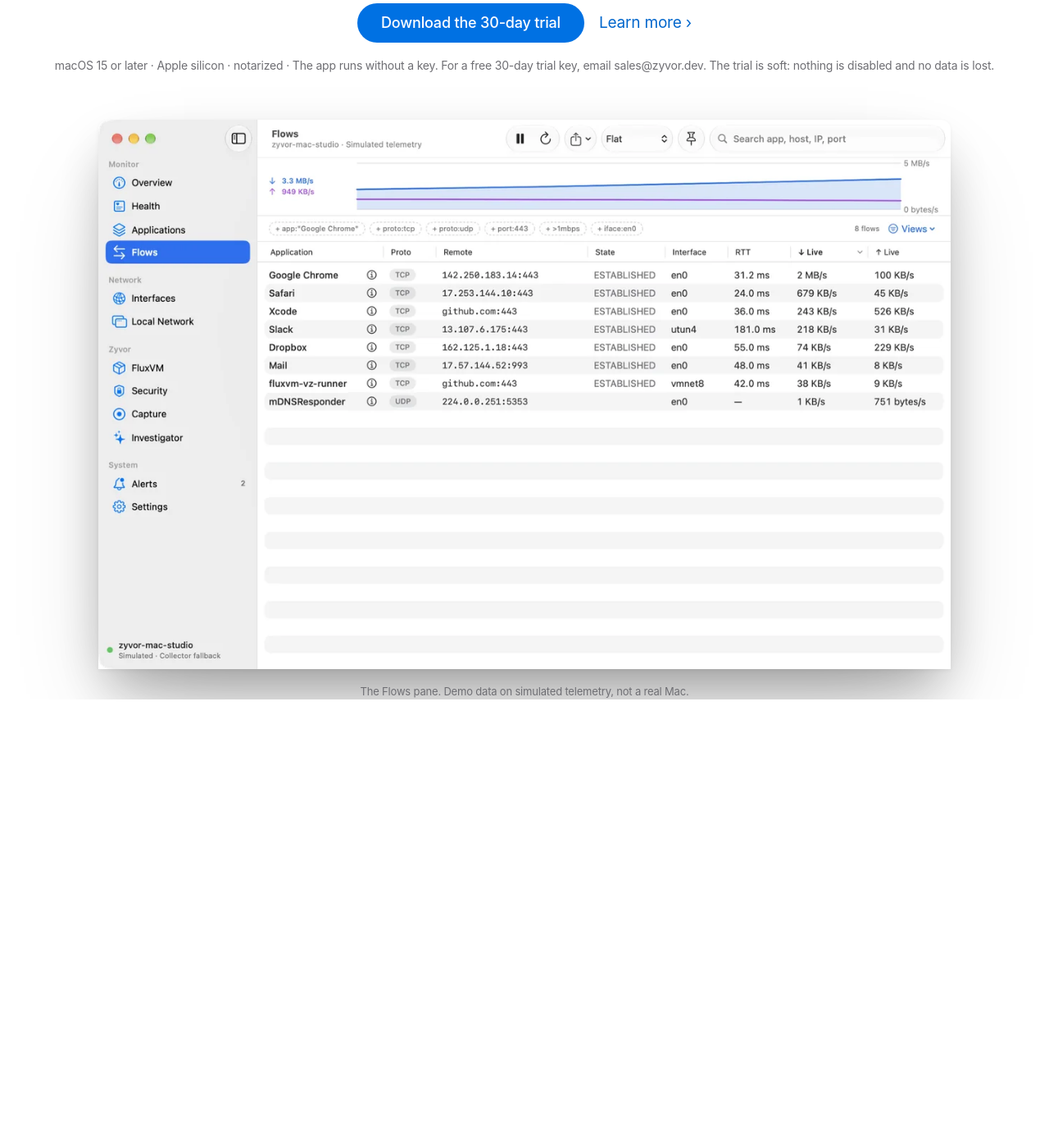
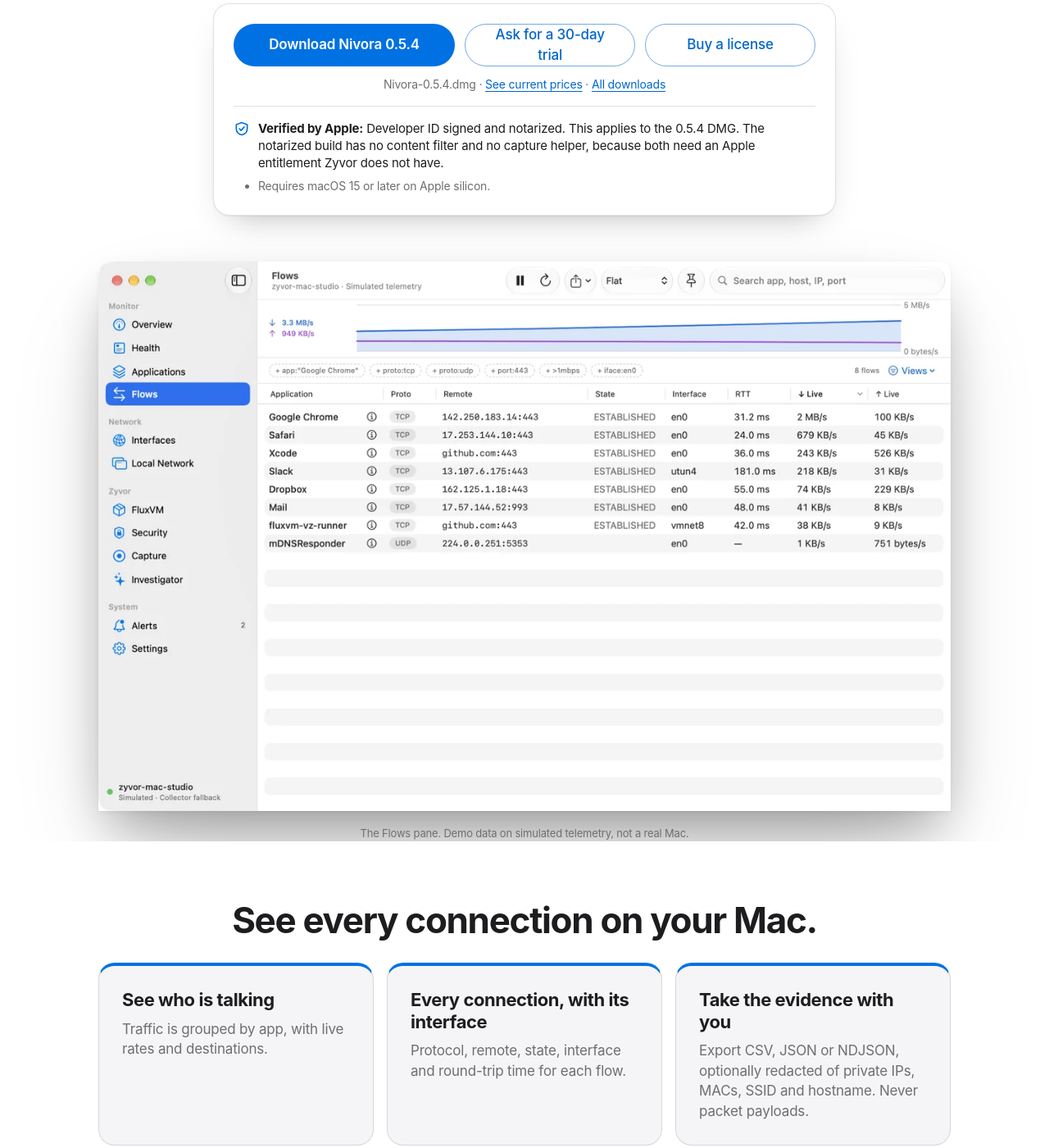
Before and after one commit to zyvorai/nivora, a plain HTML site: page site/index.html in a window 1280 px wide. Shown: the part 766-2166 px from the top of the page at 82% size. Drawn offline with Linux system fonts and the light colour scheme.

Commit message:
Pages: buyer-first hero, outcome tiles, pricing pointer (#9)
Co-authored-by: Claude Sonnet 5.5 <noreply@anthropic.com>

```diff
--- /dev/null
+++ b/site/assets/zyvor-buyer.css
@@ -0,0 +1,51 @@
+/* Zyvor Pages buyer kit v1. Plain CSS, no fonts, no scripts, no trackers.
+   Layer on top of assets/landing.css (it reuses its tokens: --bg, --text, --dim,
+   --line, --surface, --accent-btn, --on-accent, --link, --focus, --radius).
+   Dark and light follow prefers-color-scheme. Motion respects prefers-reduced-motion.
+   Per product, set only --accent-btn / --accent-ink on :root. See snippet.html. */
+
+/* Buyer panel: the three actions, directly under the hero text */
+.buyer{max-width:760px;margin:32px auto 0;padding:20px;text-align:left;
+  background:var(--surface);border:1px solid var(--line);border-radius:var(--radius);
+  box-shadow:0 1px 2px rgba(0,0,0,.06),0 18px 40px -22px rgba(0,0,0,.35)}
+.buyer .actions{display:grid;gap:12px;grid-template-columns:1fr}
+.buyer .actions .btn{width:100%;font-size:17px;min-height:48px;padding:0 20px;text-align:center}
+.buyer .actions .btn.primary{font-weight:600}
+.buyer .sub{margin:12px 0 0;font-size:14px;color:var(--dim);text-align:center}
+.buyer .sub a{color:var(--link)}
+.buyer .trust{display:flex;gap:10px;align-items:flex-start;margin:16px 0 0;padding-top:16px;border-top:1px solid var(--line);font-size:15px;line-height:1.4}
+.buyer .trust svg{flex:none;width:20px;height:20px;margin-top:1px;color:var(--accent-btn)}
+.buyer .reqs{margin:8px 0 0;padding-left:30px;font-size:14px;color:var(--dim)}
+@media (min-width:640px){
+  .buyer{padding:24px}
+  .buyer .actions{grid-template-columns:1.3fr 1fr 1fr}
+}
+.buyer .btn.ghost{color:var(--link)}
+
+/* Outcome tiles: three benefits, each a plain sentence */
+.outcomes{max-width:var(--maxw);margin:0 auto;padding:72px 20px 0}
+.outcomes h2{margin:0 0 28px;text-align:center;font-size:clamp(28px,4.2vw,44px);line-height:1.1;font-weight:700;letter-spacing:-.03em;text-wrap:balance}
+.tiles{display:grid;gap:16px;grid-template-columns:1fr;list-style:none;margin:0;padding:0}
+@media (min-width:768px){.tiles{grid-template-columns:repeat(3,1fr)}}
+.tile{background:var(--bg-alt);border:1px solid var(--line);border-radius:var(--radius);padding:28px;border-top:4px solid var(--accent-btn)}
+.tile h3{margin:0 0 10px;font-size:22px;line-height:1.2;font-weight:650;letter-spacing:-.02em}
+.tile p{margin:0;color:var(--dim);font-size:17px;line-height:1.45}
+
+/* Pricing pointer: no prices on this page, the catalog on zyvor.dev is the source */
+.buy-pointer{max-width:760px;margin:0 auto;padding:72px 20px;text-align:center}
+.buy-pointer h2{margin:0 0 12px;font-size:clamp(28px,4.2vw,44px);line-height:1.1;font-weight:700;letter-spacing:-.03em}
+.buy-pointer p{margin:0 auto 8px;max-width:52ch;color:var(--dim);font-size:18px}
+.buy-pointer .cta{margin-top:24px}
+
+/* Footer helpers */
+.footer .links a{display:inline-flex;align-items:center;min-height:32px}
+
+/* Small screens: keep targets large, avoid horizontal scroll */
+@media (max-width:480px){
+  .hero{padding-top:48px}
+  .hero .icon{width:76px;height:76px}
+  .band{padding-top:72px}
+  .buyer{margin-left:-4px;margin-right:-4px}
+}
+@media (prefers-reduced-motion:reduce){.buyer,.tile{transition:none}}
+@media (forced-colors:active){.tile{border:1px solid CanvasText}.buyer{border:1px solid CanvasText}}
--- a/site/index.html
+++ b/site/index.html
@@ -28,8 +28,9 @@
 <meta name="twitter:image" content="https://zyvorai.github.io/nivora/social/og.png">
 <meta name="twitter:image:alt" content="Nivora: See every connection on your Mac. The app window shows demo data.">
 <link rel="stylesheet" href="assets/landing.css">
+<link rel="stylesheet" href="assets/zyvor-buyer.css">
 <style>:root{--accent-btn:#0071e3;--accent-ink:#0071e3;--accent-grad-a:#0071e3;--accent-grad-b:#32ade6}</style>
-<script type="application/ld+json">{"@context":"https://schema.org","@type":"SoftwareApplication","name":"Zyvor Nivora","applicationCategory":"DeveloperApplication","operatingSystem":"macOS","softwareVersion":"0.5.4","downloadUrl":"https://github.com/zyvorai/nivora/releases/tag/v0.5.4","url":"https://zyvorai.github.io/nivora/","description":"Mac-native application and network intelligence: which app talks to what, over which interface. Flows, DNS, routes, VPNs and FluxVM. Local-first and observe-first.","image":"https://zyvorai.github.io/nivora/social/og.png","publisher":{"@type":"Organization","name":"Zyvor AI Labs Private Limited","url":"https://zyvor.dev"},"offers":[{"@type":"Offer","name":"Nivora (India, incl. 18% GST)","price":"999","priceCurrency":"INR","url":"https://zyvor.dev/buy#nivora"},{"@type":"Offer","name":"Nivora (outside India, excl. tax)","price":"10","priceCurrency":"USD","url":"https://zyvor.dev/buy#nivora"}]}</script>
+<script type="application/ld+json">{"@context":"https://schema.org","@type":"SoftwareApplication","name":"Zyvor Nivora","applicationCategory":"DeveloperApplication","operatingSystem":"macOS","softwareVersion":"0.5.4","downloadUrl":"https://github.com/zyvorai/nivora/releases/tag/v0.5.4","url":"https://zyvorai.github.io/nivora/","description":"Mac-native application and network intelligence: which app talks to what, over which interface. Flows, DNS, routes, VPNs and FluxVM. Local-first and observe-first.","image":"https://zyvorai.github.io/nivora/social/og.png","publisher":{"@type":"Organization","name":"Zyvor AI Labs Private Limited","url":"https://zyvor.dev"}}</script>
 </head>
 <body>
 <a class="skip" href="#main">Skip to content</a>
@@ -45,9 +46,22 @@
   <h1 id="top">Nivora</h1>
   <p class="tagline">See every connection on your Mac.</p>
   <p class="promise"><strong>Which app is talking to what, over which interface.</strong> Per-app flows, DNS, routes, VPNs, listeners and FluxVM workloads in a native SwiftUI app. Local-first and observe-first: no payloads, no uploads, nothing blocked unless you say so.</p>
-  <p class="cta"><a class="btn primary" href="https://github.com/zyvorai/nivora/releases/tag/v0.5.4">Download the 30-day trial</a><a class="textlink" href="#features">Learn more</a></p>
-  <p class="fine">macOS 15 or later · Apple silicon · notarized · The app runs without a key. For a free 30-day trial key, email sales@zyvor.dev. The trial is soft: nothing is disabled and no data is lost.</p>
+  <div class="buyer" role="group" aria-label="Get Nivora">
+    <div class="actions">
+      <a class="btn primary" href="https://github.com/zyvorai/nivora/releases/download/v0.5.4/Nivora-0.5.4.dmg">Download Nivora 0.5.4</a>
+      <a class="btn ghost" href="https://zyvor.dev/contact?intent=trial&amp;product=nivora" rel="noopener">Ask for a 30-day trial</a>
+      <a class="btn ghost" href="https://zyvor.dev/buy" rel="noopener">Buy a license</a>
+    </div>
+    <p class="sub">Nivora-0.5.4.dmg · <a href="https://zyvor.dev/pricing" rel="noopener">See current prices</a> · <a href="https://github.com/zyvorai/nivora/releases/tag/v0.5.4">All downloads</a></p>
+    <p class="trust"><svg viewBox="0 0 24 24" fill="none" stroke="currentColor" stroke-width="2" stroke-linecap="round" stroke-linejoin="round" aria-hidden="true"><path d="M12 3l8 3v6c0 4.5-3.2 8-8 9-4.8-1-8-4.5-8-9V6z"/><path d="M8.5 12l2.5 2.5 4.5-5"/></svg><span><strong>Verified by Apple:</strong> Developer ID signed and notarized. This applies to the 0.5.4 DMG. The notarized build has no content filter and no capture helper, because both need an Apple entitlement Zyvor does not have.</span></p>
+    <ul class="reqs"><li>Requires macOS 15 or later on Apple silicon.</li></ul>
+  </div>
   <figure class="shot hero-shot"><picture><source media="(prefers-color-scheme: dark)" srcset="assets/img/hero-flows-dark-1200.webp 1200w, assets/img/hero-flows-dark-1800.webp 1800w" sizes="(min-width:1080px) 1040px, 100vw"><img src="assets/img/hero-flows-light-1200.webp" srcset="assets/img/hero-flows-light-1200.webp 1200w, assets/img/hero-flows-light-1800.webp 1800w" sizes="(min-width:1080px) 1040px, 100vw" width="1800" height="1159" alt="Nivora Flows pane: every connection with its app, protocol, remote endpoint, state, interface and round-trip time, above a live throughput chart." fetchpriority="high" decoding="async"></picture><figcaption>The Flows pane. Demo data on simulated telemetry, not a real Mac.</figcaption></figure>
+</section>
+
+<section class="outcomes" aria-labelledby="outcomes-h">
+  <h2 id="outcomes-h">See every connection on your Mac.</h2>
+  <ul class="tiles"><li class="tile"><h3>See who is talking</h3><p>Traffic is grouped by app, with live rates and destinations.</p></li><li class="tile"><h3>Every connection, with its interface</h3><p>Protocol, remote, state, interface and round-trip time for each flow.</p></li><li class="tile"><h3>Take the evidence with you</h3><p>Export CSV, JSON or NDJSON, optionally redacted of private IPs, MACs, SSID and hostname. Never packet payloads.</p></li></ul>
 </section>
 
 <section class="band" aria-label="Overview">
@@ -92,13 +106,11 @@
   <p class="cta"><a class="btn primary" href="https://github.com/zyvorai/nivora/releases/download/v0.5.4/Nivora-0.5.4.dmg">Download Nivora-0.5.4.dmg</a><a class="textlink" href="https://github.com/zyvorai/nivora/releases/tag/v0.5.4">Release page</a><a class="textlink" href="docs/install.html">Install guide</a></p>
 </section>
 
-<section class="pricing" id="pricing" aria-labelledby="pricing-h">
-  <div class="inner">
-  <h2 id="pricing-h" style="text-align:left">Licence and pricing.</h2>
-  <p class="lead">Nivora is early. To run it, including business and commercial use, buy a licence: <b>INR 999 incl. 18% GST in India (about US$10 excl. tax outside India)</b>, one-time. Prices: INR incl. 18% GST in India; US dollars excl. tax elsewhere (VAT, GST or sales tax added where applicable). Pay online by UPI, card or netbanking; international cards work (charged in rupees); or request a US-dollar invoice by bank transfer. Custom pricing: contact sales@zyvor.dev. Need something customised, a company invoice or multi-entity terms? Write to sales@zyvor.dev.</p>
-<div class="card buy"><h3>Signed &amp; notarized</h3><p>Signed with our Apple Developer ID. Notarized by Apple; macOS shows its standard first-open confirmation for apps downloaded from the internet. It uses the built-in collector; it does <b>not</b> include the content filter or the capture helper, which need Apple entitlements we do not have.</p><p><b>INR 999</b> incl. GST (about <b>US$10</b> excl. tax outside India) &middot; one-time business-use licence</p><p class="cta"><a class="btn primary" href="https://rzp.io/rzp/ZlsmLxuC">Buy the signed app</a><a class="btn ghost" href="https://zyvor.dev/buy#nivora" rel="noopener">Buy on zyvor.dev</a><a class="btn ghost" href="mailto:sales@zyvor.dev?subject=Nivora%2030-day%20trial%20key">Start 30-day trial</a></p><img class="qr" src="pay-nivoraSigned.svg" alt="QR code: scan to buy the signed app" width="96" height="96" loading="lazy"></div>
-<p class="fine">A purchase licenses business and commercial use of that version and later ones on machines you own or operate. It does not cover redistribution or resale. Several companies or a larger rollout: <a href="mailto:sales@zyvor.dev">sales@zyvor.dev</a>. <a href="https://github.com/zyvorai/nivora/blob/main/docs/COMMERCIAL-LICENSE.md">Licence terms</a>. After payment you get a GST invoice and a download link by email. Earlier paid purchases keep their perpetual licence and need no key.</p>
-  </div>
+<section class="buy-pointer" id="pricing" aria-labelledby="pricing-h">
+  <h2 id="pricing-h">Prices and licenses</h2>
+  <p>Current prices, in your currency where available, are on zyvor.dev. You can evaluate for 30 days before you decide.</p>
+  <p class="cta"><a class="btn primary" href="https://zyvor.dev/buy" rel="noopener">Buy a license</a><a class="btn ghost" href="https://zyvor.dev/contact?intent=trial&amp;product=nivora" rel="noopener">Ask for a 30-day trial</a><a class="textlink" href="https://zyvor.dev/pricing" rel="noopener">See current prices</a></p>
+  <p class="fine"><a href="https://github.com/zyvorai/nivora/blob/main/docs/COMMERCIAL-LICENSE.md">Licence terms</a> · Several Macs or a larger rollout: <a href="https://zyvor.dev/contact?intent=sales&amp;product=nivora" rel="noopener">contact sales</a>.</p>
 </section>
 
 <section class="faq" id="faq" aria-labelledby="faq-h">
@@ -113,7 +125,7 @@
 </main>
 <footer class="footer">
   <p><strong>Zyvor Nivora</strong> · The Nivora source code is private.</p>
-  <p class="links"><a href="docs/">Docs</a><a href="https://github.com/zyvorai/nivora/blob/main/CHANGELOG.md">Changelog</a><a href="feed.xml">Release feed</a><a href="https://github.com/zyvorai/nivora">GitHub</a><a href="https://github.com/zyvorai/nivora/blob/main/LICENSE">LICENSE</a><a href="https://github.com/zyvorai/nivora/blob/main/SECURITY.md">SECURITY</a><a href="mailto:sales@zyvor.dev">sales@zyvor.dev</a></p>
+  <p class="links"><a href="https://zyvor.dev/contact">Support</a><a href="docs/">Docs</a><a href="https://github.com/zyvorai/nivora/blob/main/CHANGELOG.md">Changelog</a><a href="feed.xml">Release feed</a><a href="https://github.com/zyvorai/nivora">GitHub</a><a href="https://github.com/zyvorai/nivora/blob/main/LICENSE">LICENSE</a><a href="https://github.com/zyvorai/nivora/blob/main/SECURITY.md">SECURITY</a><a href="mailto:sales@zyvor.dev">sales@zyvor.dev</a></p>
   <p>© 2026 Zyvor AI Labs Private Limited · <a href="https://zyvor.dev">zyvor.dev</a> · Zyvor Production License v1.0</p>
 </footer>
 </body>
```
